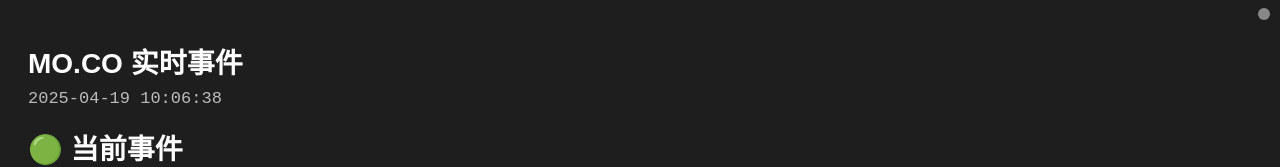
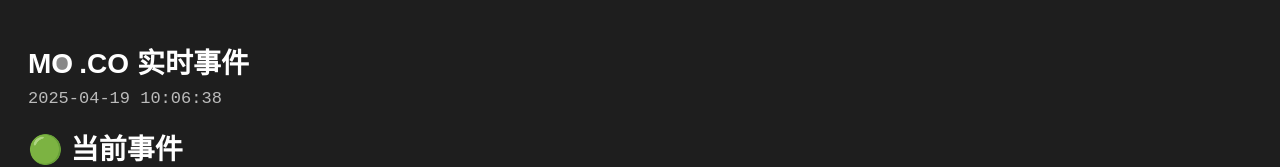
Before and after one commit to anson734501/moco-events, a plain HTML site: page index.html in a window 1280 px wide. Shown: the top 167 px of the page. Drawn offline with Linux system fonts and the light colour scheme; no server answers.

Commit message:
更新 index.html

```diff
--- a/index.html
+++ b/index.html
@@ -17,20 +17,35 @@
     th:nth-child(3), td:nth-child(3) { text-align: left; }
     tr:hover { background-color: #444; }
     .empty-row td { text-align: left !important; padding-left: 10px !important; color: #aaa; font-style: italic; padding-top: 2px; padding-bottom: 2px; }
-    #sourceIndicator {
+
+    .o-container {
+      position: relative;
+      display: inline-block;
+      width: 1em;
+      height: 1em;
+      line-height: 1;
+      font-weight: bold;
+      font-family: Arial, sans-serif;
+      font-size: inherit;
+    }
+
+    .o-container > #sourceIndicator {
       position: absolute;
-      top: 8px;
-      right: 10px;
-      width: 12px;
-      height: 12px;
+      top: 22%;
+      left: 15%; /* 微调位置向左 */
+      width: 56%;
+      height: 56%;
       border-radius: 50%;
       background-color: #888;
+      z-index: -1;
+      pointer-events: none;
     }
   </style>
 </head>
 <body>
-  <div id="sourceIndicator"></div>
-  <h1>MO.CO 实时事件</h1>
+  <h1>
+    M<span class="o-container">O<span id="sourceIndicator"></span></span>.CO 实时事件
+  </h1>
   <p id="timeNow" style="color: #bbb; margin-top: -10px; font-family: monospace;"></p>
 
   <h2>🟢 当前事件</h2>
@@ -158,8 +173,7 @@
 
     function renderFromData(dataSource, serverTimeValue, events) {
       const indicator = document.getElementById("sourceIndicator");
-      indicator.style.backgroundColor =
-        dataSource === "接口" ? "limegreen" : "red";
+      indicator.style.backgroundColor = dataSource === "接口" ? "limegreen" : "red";
 
       serverTime = serverTimeValue;
       const now = Date.now();
```
